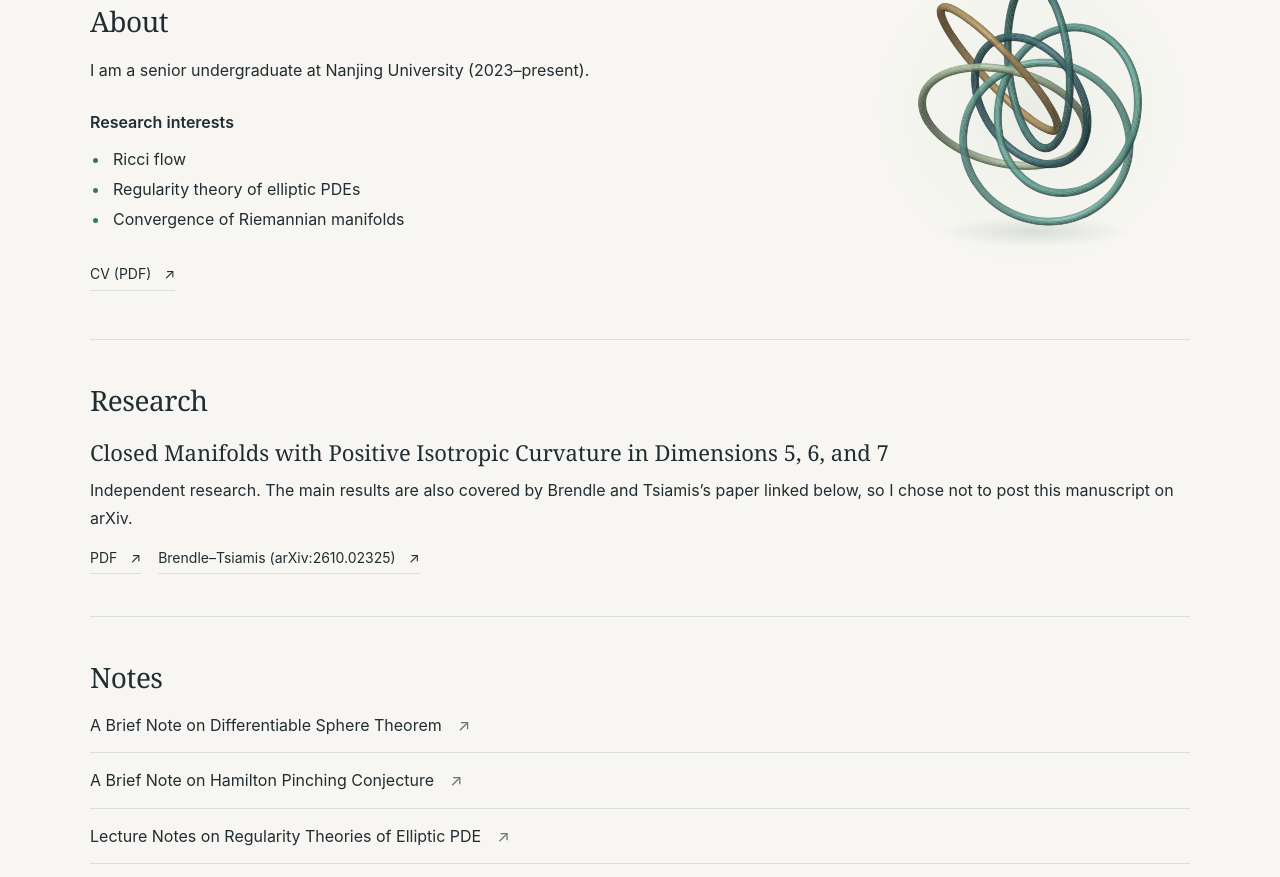
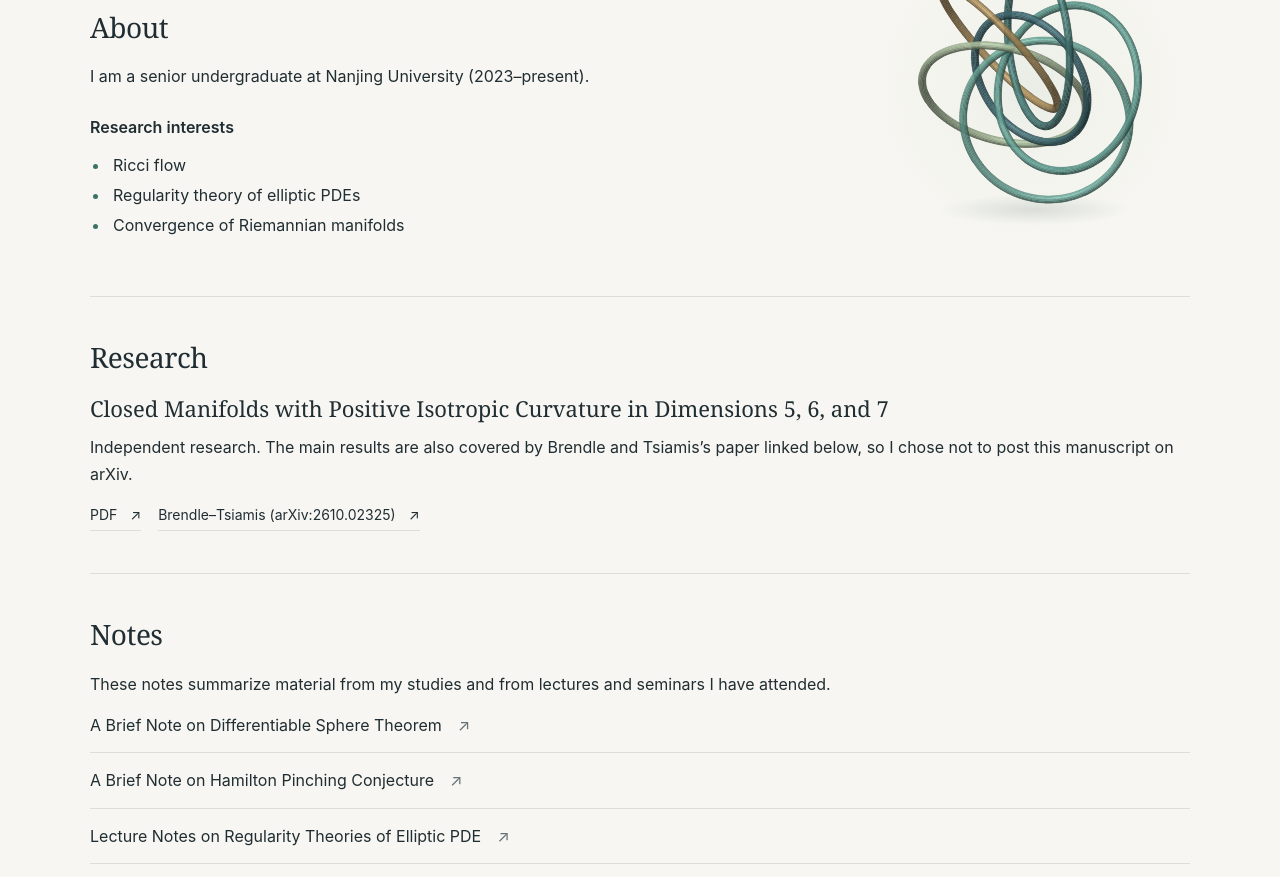
Before and after one commit to Mscraft176/mscraft176.github.io, a plain HTML site: page index.html in a window 1280 px wide. Shown: the part 197-1074 px from the top of the page. Drawn offline with Linux system fonts and the light colour scheme.

Commit message:
Clarify CV purpose and describe study notes

```diff
--- a/index.html
+++ b/index.html
@@ -40,7 +40,7 @@
               <h3>Research interests</h3>
               <ul class="interests-list" id="interests-list"></ul>
             </div>
-            <a class="text-link cv-link" id="cv-link" hidden>CV (PDF)<span aria-hidden="true">↗</span></a>
+            <p class="cv-copy" id="cv-block" hidden>My CV for PhD applications is available <a class="text-link" id="cv-link">here (PDF)</a>.</p>
           </div>
           <div class="hero-visual">
             <img class="geometry" id="hero-art" src="./assets/geometry.svg" alt="Linked fibers of the Hopf fibration, shown as three-dimensional tubes" width="500" height="500">
@@ -60,6 +60,7 @@
       </section>
       <section class="section" id="notes" aria-labelledby="notes-title" hidden>
         <div class="section-heading"><h2 id="notes-title">Notes</h2></div>
+        <p class="section-intro">These notes summarize material from my studies and from lectures and seminars I have attended.</p>
         <div class="notes-grid" id="notes-list"></div>
       </section>
       <section class="section contact-section" id="contact" aria-labelledby="contact-title">
```
